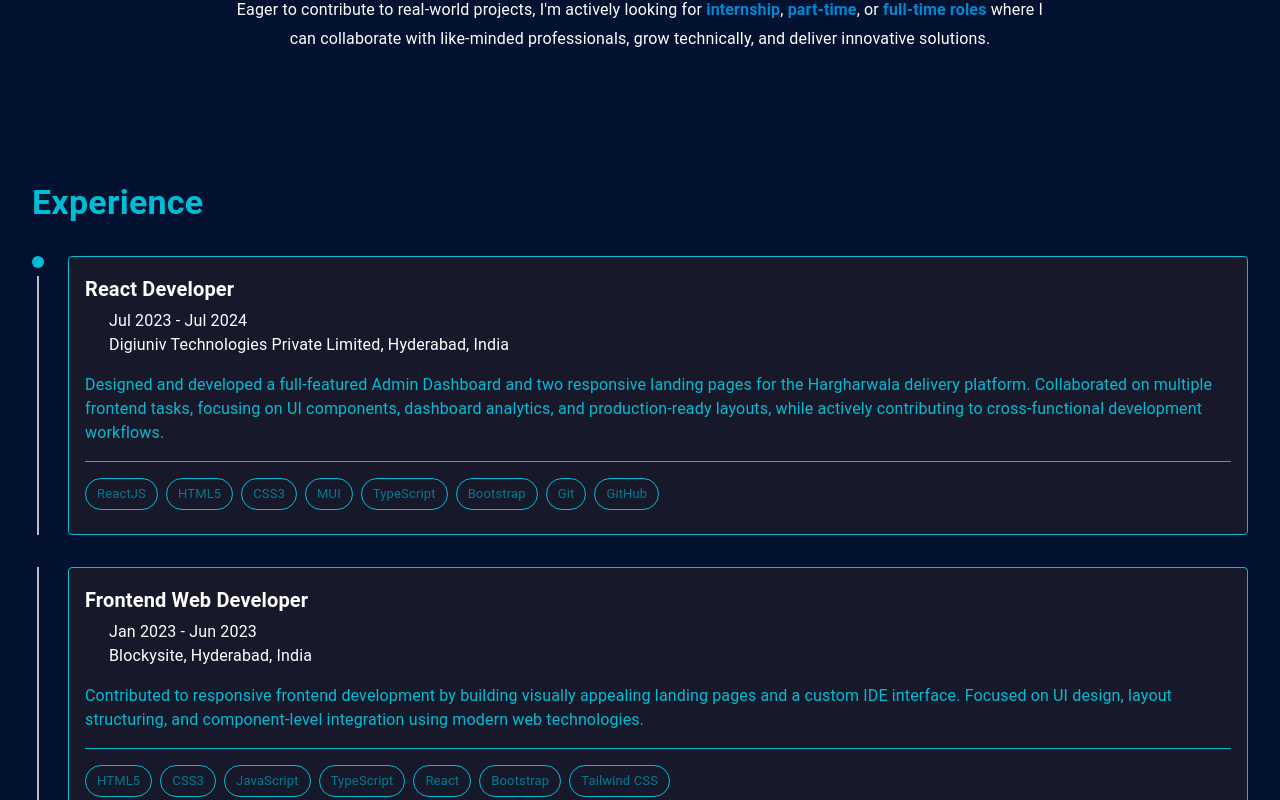
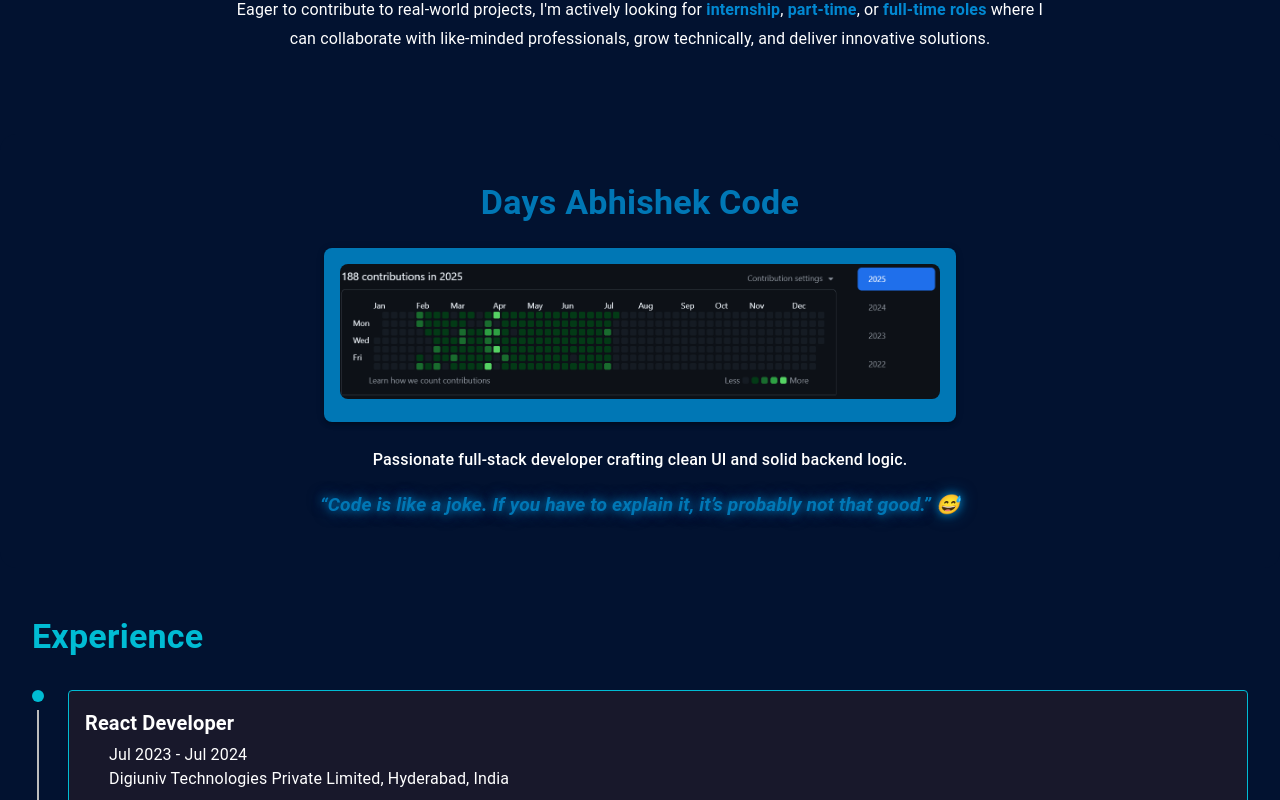
Before and after one commit to Abhi-shek-reddy/portfolio, a React (Vite) app: page / in a window 1280 px wide. Shown: the part 1320-2120 px from the top of the page. Built offline with nearby package versions, Linux system fonts and the light colour scheme; some icons are missing.

Commit message:
gitRepo updation

```diff
--- a/src/App.tsx
+++ b/src/App.tsx
@@ -10,6 +10,7 @@ import "./App.css";
 import SoftSkills from "./components/SoftSkills";
 import Experience from "./components/Experience";
 import Education from "./components/Education";
+import CodeContribution from "./components/CodeContribution";
 
 interface AppProps {
   mode: "light" | "dark";
@@ -31,6 +32,7 @@ const App: React.FC<AppProps> = ({ mode, setMode }) => {
       <NavBar mode={mode} setMode={setMode} />
       <Home />
       <About />
+      <CodeContribution />
       <Experience />
       <Skills />
       <SoftSkills />
--- /dev/null
+++ b/src/components/CodeContribution.tsx
@@ -0,0 +1,76 @@
+// src/components/CodeContribution.tsx
+import React from 'react';
+import { Box, Typography, Paper, useTheme } from '@mui/material';
+
+const CodeContribution: React.FC = () => {
+  const theme = useTheme();
+  const isDarkMode = theme.palette.mode === 'dark';
+
+  return (
+    <Box
+      sx={{
+        px: 4,
+        py: 6,
+        textAlign: 'center',
+        backgroundColor: isDarkMode ? '#111' : '#021230ff',
+        borderRadius: 4,
+      }}
+    >
+      <Typography
+        variant="h4"
+        sx={{
+          fontWeight: 'bold',
+          color: isDarkMode ? '#37c65d' : '#0077b5',
+          mb: 3,
+        }}
+      >
+        Days Abhishek Code
+      </Typography>
+
+      <Paper
+        elevation={3}
+        sx={{
+          display: 'inline-block',
+          padding: 2,
+          borderRadius: 2,
+          backgroundColor: isDarkMode ? '#37c65d' : '#0077b5',
+        }}
+      >
+        <img
+          src="./images/gitRepo.png"
+          alt="Abhishek's GitHub Contribution"
+          style={{ width: '100%', maxWidth: '600px', borderRadius: '8px' }}
+        />
+      </Paper>
+
+      <Typography
+        variant="subtitle1"
+        sx={{
+          mt: 3,
+          fontWeight: 500,
+          color: '#ffffff',
+        }}
+      >
+        Passionate full-stack developer crafting clean UI and solid backend logic.
+      </Typography>
+
+      <Typography
+        variant="h6"
+        sx={{
+          mt: 2,
+          fontStyle: 'italic',
+          fontWeight: 'bold',
+          fontSize: '1.2rem',
+          color: isDarkMode ? '#00ff80' : '#0077b5',
+          textShadow: isDarkMode
+            ? '0 0 8px #00ff80, 0 0 16px #00ff80aa'
+            : '0 0 8px #0077b5, 0 0 16px #0077b5aa',
+        }}
+      >
+        “Code is like a joke. If you have to explain it, it’s probably not that good.” 😅
+      </Typography>
+    </Box>
+  );
+};
+
+export default CodeContribution;
--- a/src/components/Skills.tsx
+++ b/src/components/Skills.tsx
@@ -28,7 +28,7 @@ const Skills: React.FC = () => {
         variant="h4"
         gutterBottom
         sx={{
-          color: isDarkMode ? '#00fa43' : '#00bcd4',
+          color: isDarkMode ? '#00fa43' : '#007c91',
           fontWeight: 'bold',
           textAlign: 'center',
         }}
```
Also changed, not shown: public/images/gitRepo.png (added).
